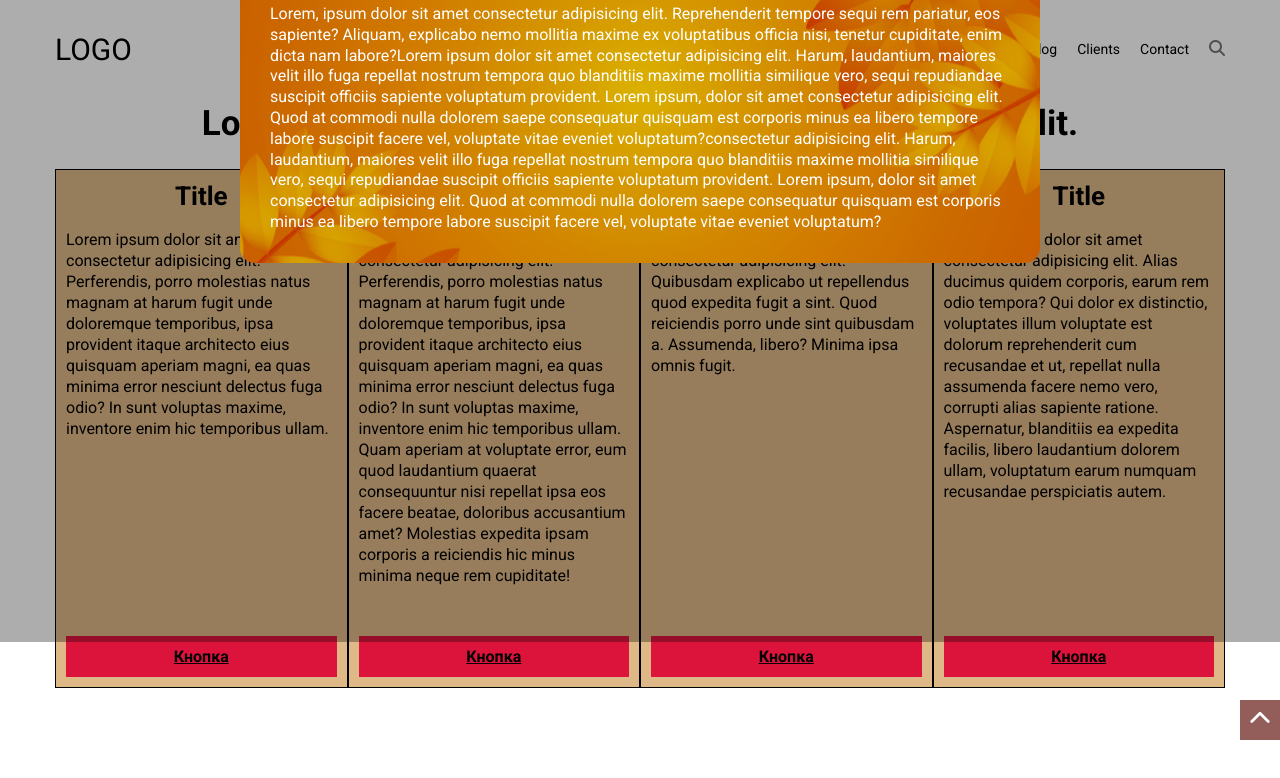
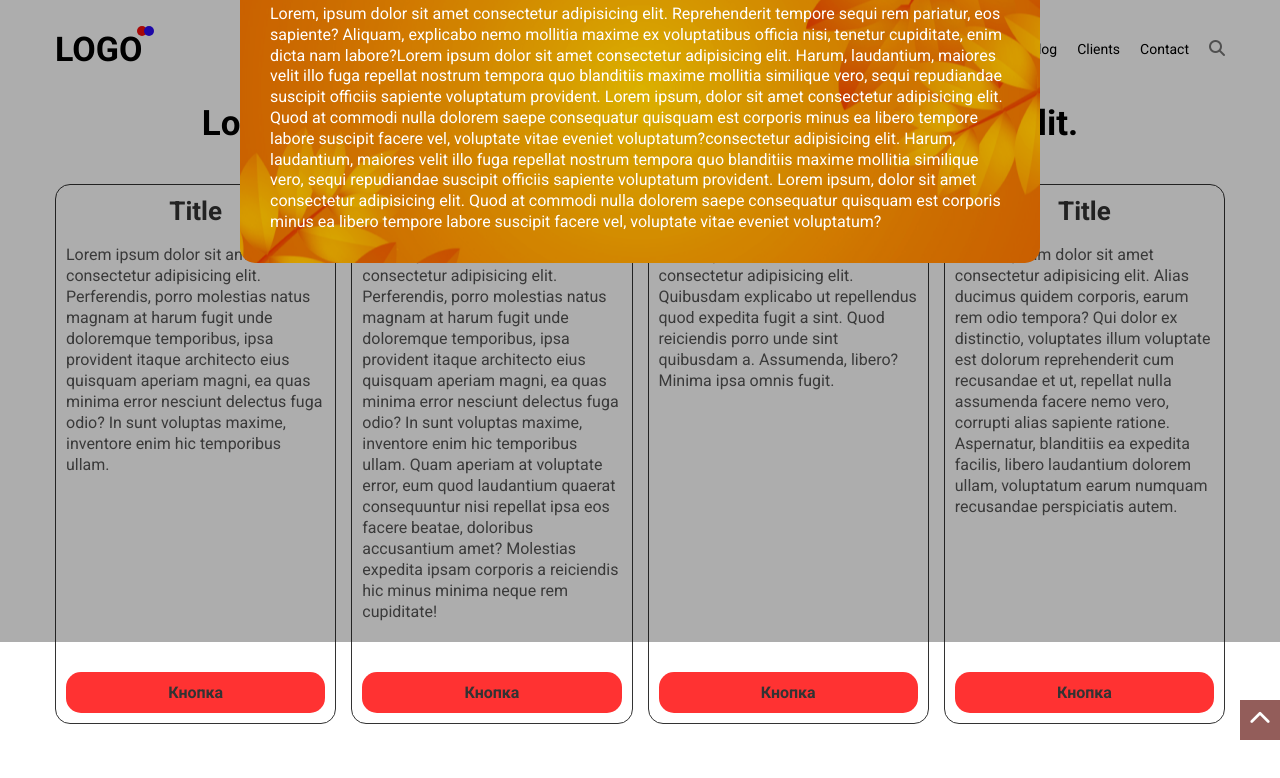
Before and after one commit to Brooklyn-lab/Pop-up, a plain HTML site: page pop-up.html in a window 1280 px wide. Drawn offline with Linux system fonts and the light colour scheme.

Commit message:
add css fix

```diff
--- a/sass/style.scss
+++ b/sass/style.scss
@@ -76,8 +76,32 @@ img {
 
   &__logo-link {
     text-decoration: none;
-    font-size: 30px;
+    font-size: 34px;
+    font-weight: 900;
     color: #000;
+    position: relative;
+
+    &::before {
+      position: absolute;
+      content: "";
+      width: 10px;
+      height: 10px;
+      border-radius: 50%;
+      background: #f70c0c;
+      right: -5px;
+      top: -3px;
+    }
+
+    &::after {
+      position: absolute;
+      content: "";
+      width: 10px;
+      height: 10px;
+      border-radius: 50%;
+      background: #2b0cf7;
+      right: -12px;
+      top: -3px;
+    }
 
     &:hover,
     :focus {
@@ -526,34 +550,76 @@ img {
     left: 50%;
     transform: translateX(-50%);
     z-index: -1;
+    border-radius: 15px;
   }
 }
 .body {
   width: 100%;
   display: flex;
   justify-content: space-between;
-  margin-top: 30px;
+  margin: 30px 0 0 0;
+
+  @media screen and (max-width: 992px) {
+    flex-wrap: wrap;
+    justify-content: space-around;
+  }
 
   &__item {
     width: 25%;
     display: flex;
     flex-direction: column;
     justify-content: space-between;
-    background: burlywood;
-    border: 1px solid #000;
+    background: #fff;
+    border: 1px solid #333;
     padding: 10px;
     text-align: center;
     flex-grow: 1;
+    border-radius: 15px;
+    margin: 15px 7.5px 0;
+
+    &:first-child {
+      margin-left: 0;
+
+      @media screen and (max-width: 992px) {
+        margin-left: 0;
+      }
+    }
+
+    &:last-child {
+      margin-right: 0;
+
+      @media screen and (max-width: 992px) {
+        margin-right: 0;
+      }
+    }
+
+    @media screen and (max-width: 992px) {
+      width: 45%;
+      margin: 15px 0 0;
+
+      &:nth-child(2n) {
+        margin-left: 15px;
+
+        @media screen and (max-width: 576px) {
+          margin-left: 0;
+        }
+      }
+    }
+
+    @media screen and (max-width: 576px) {
+      width: 100%;
+      margin: 10px 0;
+    }
   }
 
   &__title {
     font-size: 26px;
     font-weight: 700;
-    color: #000;
+    color: #333;
   }
 
   &__text {
-    color: #000;
+    color: #555;
     font-size: 16px;
     line-height: 21px;
     font-weight: 400;
@@ -562,11 +628,13 @@ img {
   }
 
   &__button {
-    background: crimson;
+    background: rgb(255, 50, 50);
     padding: 10px 20px;
     font-size: 16px;
     line-height: 21px;
     font-weight: 700;
-    color: #000;
+    color: #333;
+    border-radius: 15px;
+    text-decoration: none;
   }
 }
```
Also changed, not shown: src/style.css.
